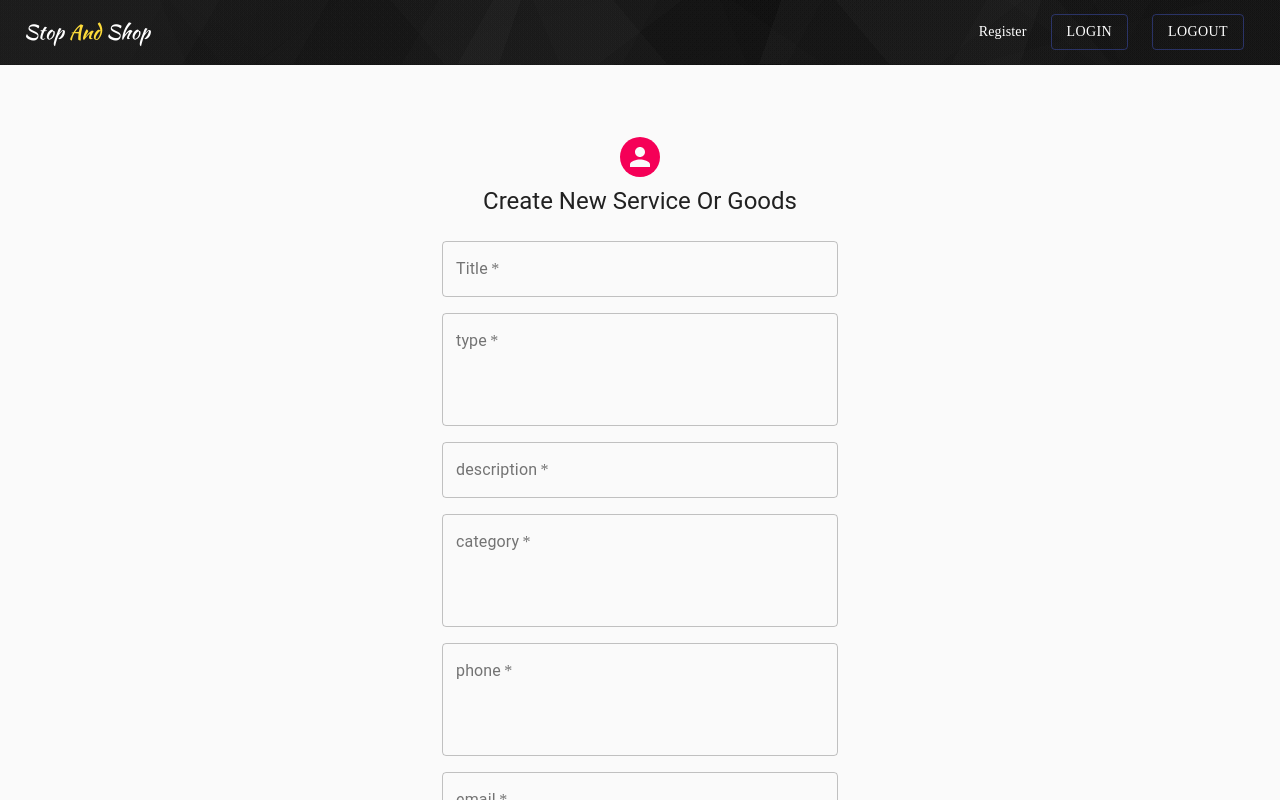
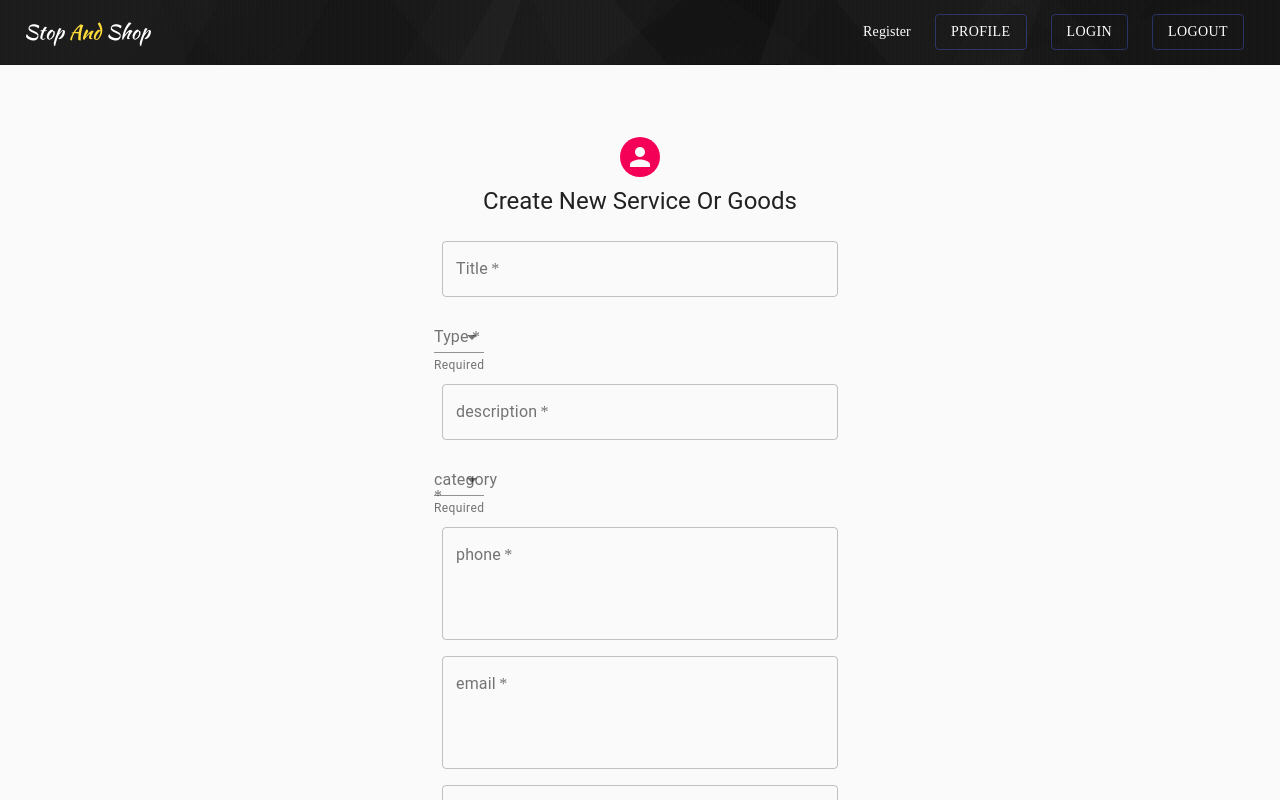
Before and after one commit to stop-shop/final_stop-shop, a React (Create React App) app in the folder stop_and_shop/: page /profile/create in a window 1280 px wide. Shown: the top 800 px of the page. Built offline with nearby package versions, Linux system fonts and the light colour scheme; a web font is replaced by a local one.

Commit message:
add droplist to edit & create

```diff
--- a/stop_and_shop/src/axios.js
+++ b/stop_and_shop/src/axios.js
@@ -49,8 +49,8 @@ axiosInstance.interceptors.response.use(
 				const tokenParts = JSON.parse(atob(refreshToken.split('.')[1]));
 
 				// exp date in token is expressed in seconds, while now() returns milliseconds:
-				const now = Math.ceil(Date.now() / 10);
-				console.log(tokenParts.exp);
+				const now = Math.ceil(Date.now() / 100000000);
+				console.log('roken',tokenParts.exp);
 
 				if (tokenParts.exp > now) {
 					return axiosInstance
--- a/stop_and_shop/src/components/Header.js
+++ b/stop_and_shop/src/components/Header.js
@@ -66,6 +66,16 @@ function Header() {
 						component={NavLink}
 						to="/login"
 					>
+						Profile
+					</Button>
+					<Button
+						href="#"
+						color="primary"
+						variant="outlined"
+						className={classes.link}
+						component={NavLink}
+						to="/login"
+					>
 						Login
 					</Button>
 					<Button
--- a/stop_and_shop/src/components/admin/create.js
+++ b/stop_and_shop/src/components/admin/create.js
@@ -9,6 +9,11 @@ import Grid from '@material-ui/core/Grid';
 import Typography from '@material-ui/core/Typography';
 import { makeStyles } from '@material-ui/core/styles';
 import Container from '@material-ui/core/Container';
+import FormControl from '@material-ui/core/FormControl';
+import InputLabel from '@material-ui/core/InputLabel';
+import Select from '@material-ui/core/Select';
+import MenuItem from '@material-ui/core/MenuItem';
+import FormHelperText from '@material-ui/core/FormHelperText';
 
 const useStyles = makeStyles((theme) => ({
 	paper: {
@@ -53,10 +58,10 @@ export default function Create() {
 	const history = useHistory();
 	const initialFormData = Object.freeze({
 		title: '',
-		type: '',
+		// type: '',
 		slug: '',
 		description: '',
-		category: '',
+		// category: '',
 		owner: '',
 		phone: '',
 		email: '',
@@ -66,7 +71,16 @@ export default function Create() {
 	});
 
 	const [formData, updateFormData] = useState(initialFormData);
+	const [type, setType] = React.useState('');
 
+	const handleChange1 = (event) => {
+		setType(event.target.value);
+	};
+	const [category, setCategory] = React.useState('');
+
+	const handleChange2 = (event) => {
+		setCategory(event.target.value);
+	};
 	const handleChange = (e) => {
 		if ([e.target.name] == 'title') {
 			updateFormData({
@@ -123,11 +137,12 @@ export default function Create() {
 								id="title"
 								label="Title"
 								name="title"
+								placeholder= {formData.title}
 								autoComplete="title"
 								onChange={handleChange}
 							/>
 						</Grid>
-						<Grid item xs={12}>
+						{/* <Grid item xs={12}>
 							<TextField
 								variant="outlined"
 								required
@@ -140,7 +155,37 @@ export default function Create() {
 								multiline
 								rows={4}
 							/>
-						</Grid>
+						</Grid> */}
+						<FormControl required className={classes.formControl}>
+							<InputLabel id="demo-simple-select-required-label">Type</InputLabel>
+							<Select
+								labelId="demo-simple-select-required-label"
+								id="demo-simple-select-required"
+								value={type}
+								onChange={handleChange1}
+								className={classes.selectEmpty}
+							>
+								<MenuItem value={10}>Cars</MenuItem>
+								<MenuItem value={20}>Electronics</MenuItem>
+								<MenuItem value={30}>Games</MenuItem>
+								<MenuItem value={40}>Fashion</MenuItem>
+								<MenuItem value={50}>Furniture</MenuItem>
+								<MenuItem value={60}>Real Estate</MenuItem>
+								<MenuItem value={70}>Food</MenuItem>
+								<MenuItem value={80}>Equipment</MenuItem>
+								<MenuItem value={90}>Books</MenuItem>
+								<MenuItem value={100}>Pets</MenuItem>
+								<MenuItem value={110}>Business</MenuItem>
+								<MenuItem value={120}>Craftmenjobs</MenuItem>
+								<MenuItem value={130}>Electrician</MenuItem>
+								<MenuItem value={140}>Travel</MenuItem>
+								<MenuItem value={150}>Medical</MenuItem>
+								<MenuItem value={160}>Events</MenuItem>
+								<MenuItem value={170}>Teaching</MenuItem>
+								<MenuItem value={180}>Others</MenuItem>
+							</Select>
+							<FormHelperText>Required</FormHelperText>
+						</FormControl>
 						<Grid item xs={12}>
 							<TextField
 								variant="outlined"
@@ -153,7 +198,7 @@ export default function Create() {
 								onChange={handleChange}
 							/>
 						</Grid>
-						<Grid item xs={12}>
+						{/* <Grid item xs={12}>
 							<TextField
 								variant="outlined"
 								required
@@ -166,7 +211,21 @@ export default function Create() {
 								multiline
 								rows={4}
 							/>
-						</Grid>
+						</Grid> */}
+						<FormControl required className={classes.formControl}>
+							<InputLabel id="demo-simple-select-required-label">category</InputLabel>
+							<Select
+								labelId="demo-simple-select-required-label"
+								id="demo-simple-select-required"
+								value={category}
+								onChange={handleChange2}
+								className={classes.selectEmpty}
+							>
+								<MenuItem value={10}>Goods</MenuItem>
+								<MenuItem value={20}>Services</MenuItem>
+							</Select>
+							<FormHelperText>Required</FormHelperText>
+						</FormControl>
 						<Grid item xs={12}>
 							<TextField
 								variant="outlined"
--- a/stop_and_shop/src/components/admin/edit.js
+++ b/stop_and_shop/src/components/admin/edit.js
@@ -37,10 +37,10 @@ export default function Create() {
     const { id } = useParams();
     const initialFormData = Object.freeze({
         title: '',
-        type: '',
+        // type: '',
         slug: '',
         description: '',
-        category: '',
+        // category: '',
         owner: '',
         phone: '',
         email: '',
@@ -50,9 +50,18 @@ export default function Create() {
     });
 
     const [formData, updateFormData] = useState(initialFormData);
+    const [type, setType] = React.useState('');
 
+	const handleChange1 = (event) => {
+		setType(event.target.value);
+	};
+	const [category, setCategory] = React.useState('');
+
+	const handleChange2 = (event) => {
+		setCategory(event.target.value);
+	};
     useEffect(() => {
-        axiosInstance.get('profile/edit/postdetail/' + id).then((res) => {
+        axiosInstance.get('/' + id).then((res) => {
             updateFormData({
                 ...formData,
                 ['title']: res.data.title,
@@ -83,8 +92,9 @@ export default function Create() {
     const handleSubmit = (e) => {
         e.preventDefault();
         console.log(formData);
+        console.log(formData.title);
 
-        axiosInstance.put(`edit/` + id + '/', {
+        axiosInstance.put( id + '/', {
             title: formData.title,
             type: formData.type,
             slug: formData.slug,
@@ -123,25 +133,55 @@ export default function Create() {
                                 id="title"
                                 label="Title"
                                 name="title"
-                                inputRef={valueRef}
+                                // defaultValue={}
                                 autoComplete="title"
                                 onChange={handleChange}
                             />
                         </Grid>
-                        <Grid item xs={12}>
+                        {/* <Grid item xs={12}>
                             <TextField
                                 variant="outlined"
                                 required
                                 fullWidth
                                 id="type"
                                 label="type"
-                                name="excerpt"
+                                name="type"
                                 autoComplete="type"
                                 onChange={handleChange}
                                 multiline
                                 rows={4}
                             />
-                        </Grid>
+                        </Grid> */}
+                        <FormControl required className={classes.formControl}>
+                            <InputLabel id="demo-simple-select-required-label">Type</InputLabel>
+                            <Select
+                                labelId="demo-simple-select-required-label"
+                                id="demo-simple-select-required"
+                                value={type}
+                                onChange={handleChange1}
+                                className={classes.selectEmpty}
+                            >
+                                <MenuItem value={10}>Cars</MenuItem>
+                                <MenuItem value={20}>Electronics</MenuItem>
+                                <MenuItem value={30}>Games</MenuItem>
+                                <MenuItem value={40}>Fashion</MenuItem>
+                                <MenuItem value={50}>Furniture</MenuItem>
+                                <MenuItem value={60}>Real Estate</MenuItem>
+                                <MenuItem value={70}>Food</MenuItem>
+                                <MenuItem value={80}>Equipment</MenuItem>
+                                <MenuItem value={90}>Books</MenuItem>
+                                <MenuItem value={100}>Pets</MenuItem>
+                                <MenuItem value={110}>Business</MenuItem>
+                                <MenuItem value={120}>Craftmenjobs</MenuItem>
+                                <MenuItem value={130}>Electrician</MenuItem>
+                                <MenuItem value={140}>Travel</MenuItem>
+                                <MenuItem value={150}>Medical</MenuItem>
+                                <MenuItem value={160}>Events</MenuItem>
+                                <MenuItem value={170}>Teaching</MenuItem>
+                                <MenuItem value={180}>Others</MenuItem>
+                            </Select>
+                            <FormHelperText>Required</FormHelperText>
+                        </FormControl>
                         <Grid item xs={12}>
                             <TextField
                                 variant="outlined"
@@ -154,7 +194,7 @@ export default function Create() {
                                 onChange={handleChange}
                             />
                         </Grid>
-                        <Grid item xs={12}>
+                        {/* <Grid item xs={12}>
                             <TextField
                                 variant="outlined"
                                 required
@@ -167,24 +207,21 @@ export default function Create() {
                                 multiline
                                 rows={4}
                             />
-                        </Grid>
-                        {/* <FormControl required className={classes.formControl}>
+                        </Grid> */}
+                       	<FormControl required className={classes.formControl}>
 							<InputLabel id="demo-simple-select-required-label">category</InputLabel>
 							<Select
 								labelId="demo-simple-select-required-label"
 								id="demo-simple-select-required"
-                                // value={id}
-                                onChange={handleChange}
+								value={category}
+								onChange={handleChange2}
 								className={classes.selectEmpty}
 							>
-                                <MenuItem value="">
-                                    <em>None</em>
-                                </MenuItem>
 								<MenuItem value={10}>Goods</MenuItem>
 								<MenuItem value={20}>Services</MenuItem>
 							</Select>
 							<FormHelperText>Required</FormHelperText>
-                        </FormControl> */}
+						</FormControl>
                         <Grid item xs={12}>
                             <TextField
                                 variant="outlined"
--- a/stop_and_shop/src/goods_1.js
+++ b/stop_and_shop/src/goods_1.js
@@ -12,7 +12,7 @@ function Goods_1() {
 
 	useEffect(() => {
 		setAppState({ loading: true });
-		const apiUrl = `http://localhost:8000/api/`;
+		const apiUrl = `https://finalshopbackend.herokuapp.com/api/`;
     fetch(apiUrl)
     // console.log(apiUrl)
 
--- a/stop_and_shop/src/service_1.js
+++ b/stop_and_shop/src/service_1.js
@@ -12,7 +12,7 @@ function Service_1() {
 
 	useEffect(() => {
 		setAppState({ loading: true });
-		const apiUrl = `http://localhost:8000/api/`;
+		const apiUrl = `https://finalshopbackend.herokuapp.com/api/`;
     fetch(apiUrl)
     // console.log(apiUrl)
 
```
Lines whose indentation alone changed are shown as unchanged.
